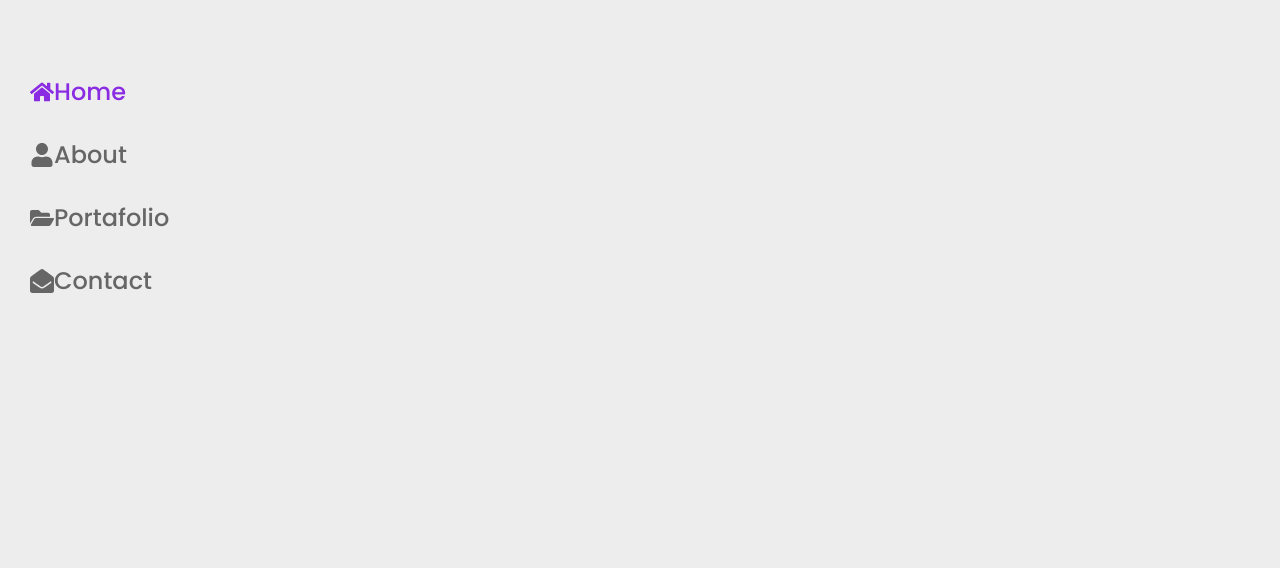
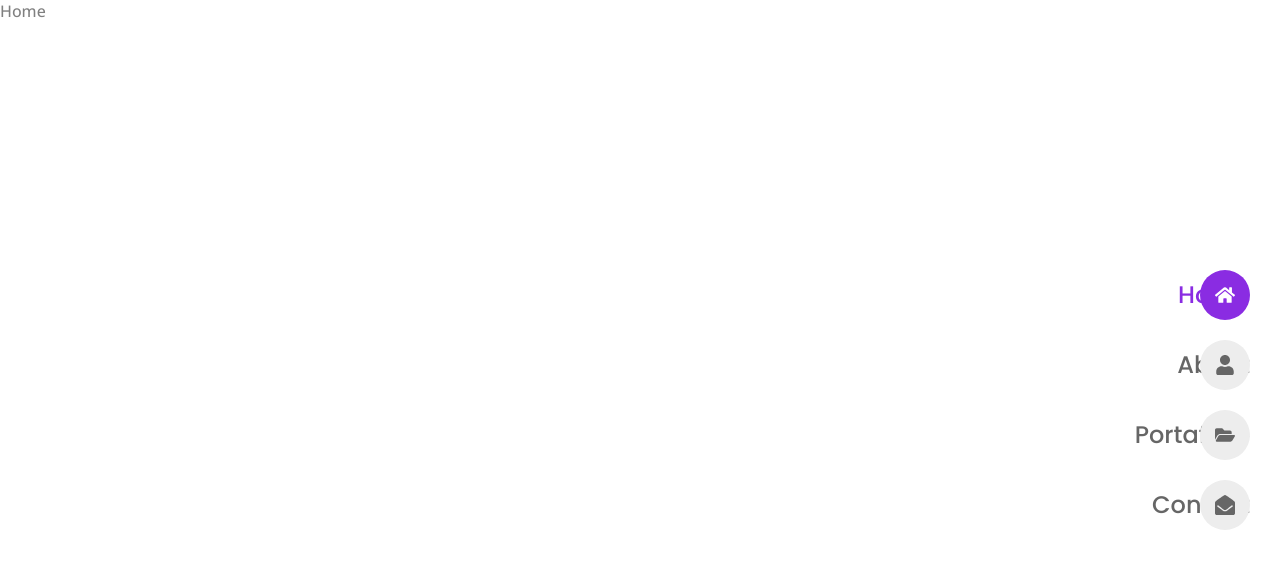
Before and after one commit to Djeyco/Portafolio-React, a React (Vite) app: page / in a window 1280 px wide. Shown: the top 568 px of the page. Built offline with nearby package versions, Linux system fonts and the light colour scheme.

Commit message:
Menu_1.0

```diff
--- a/src/components/Navbar.jsx
+++ b/src/components/Navbar.jsx
@@ -1,24 +1,27 @@
-import React from 'react'
+import React, { useState } from 'react'
 import { NavLink } from 'react-router-dom'
 import { links } from '../data'
 import "./navbar.css"
 
 const Navbar = () => {
+  const [showMenu, setShowMenu] = useState(false);
+
   return (
-    <nav className="nav">
-      <div className="nav__menu">
-        <ul className="nav__list">
+    <nav className='nav'>
+      <div className={`${showMenu ? 'nav__menu show-menu' : 'nav__menu'}`}>
+        <ul className='nav__list'>
           {links.map(({name, icon, path}, index) => {
             return(
-              <li className="nav__item" key={index}>
+              <li className='nav__item' key={index}>
                 <NavLink
                 to={path}
                 className={({isActive}) =>
                 isActive ? 'nav__link active-nav' : 'nav__link'
                 }
+                  onClick={() => setShowMenu(!showMenu)}
               >
                   {icon}
-                  <h3 className="nav__name">{name}</h3>
+                  <h3 className='nav__name'>{name}</h3>
                 </NavLink>
               </li>
             )
@@ -26,7 +29,7 @@
         </ul>
       </div>
 
-      <div className="nav__toggle">
+      <div className={`${showMenu ? 'nav__toggle animate-toggle' : 'nav__toggle'}`} onClick={() => setShowMenu(!showMenu)}>
         <span></span>
         <span></span>
         <span></span>
--- a/src/components/navbar.css
+++ b/src/components/navbar.css
@@ -1,10 +1,15 @@
 .nav__menu {
     position: fixed;
     inset-block: 0;
-    left: 0;
+    left: -100%;
     background-color: var(--container-color);
     width: 100%;
     padding: 60px 30px;
+    transition: all 0.5s cubic-bezier(0.77, 0.2, 0.05, 1);
+}
+
+.show-menu {
+    left: 0;
 }
 
 .nav__link {
@@ -29,3 +34,109 @@
 .active-nav .nav__name {
     color: var(--first-color);
 }
+
+.nav__toggle {
+    position: fixed;
+    top: 30px;
+    right: 30px;
+    width: 40px;
+    height: 40px;
+    border-radius: 5px;
+    background-color: var(--container-color);
+    padding: 12px 10px;
+}
+
+.nav__toggle span {
+    display: block;
+    width: 20px;
+    height: 2px;
+    border-radius: 2px;
+    background-color: var(--title-color);
+    margin-bottom: 5px;
+}
+
+.animate-toggle span:first-child {
+    transform: rotate(45deg) translate(6px, 4px);
+}
+
+.animate-toggle span:nth-child(2) {
+    display: none;
+}
+
+.animate-toggle span:last-child {
+    transform: rotate(-45deg) translate(1px, 1px);
+}
+
+@media screen and (min-width: 1024px) {
+    .nav__menu {
+        all: unset;
+    }
+
+    .nav__toggle {
+        display: none;
+    }
+
+    .nav {
+        position: fixed;
+        inset-block: 0;
+        right: 30px;
+        display: flex;
+        align-items: center;
+    }
+
+    .nav__item {
+        margin-block: 20px;
+    }
+
+    .nav__link {
+        padding: 0;
+        border-bottom: none;
+        background-color: var(--container-color);
+        width: 50px;
+        height: 50px;
+        border-radius: 50%;
+        position: relative;
+    }
+
+    .nav__icon {
+        font-size: 20px;
+        margin-inline: auto;
+    }
+
+    .nav__name {
+        position: absolute;
+        top: 0;
+        right: 0;
+        background-color: var(--first-color);
+        height: 100%;
+        line-height: 50px;
+        padding-inline: 30px 25px;
+        border-radius: 30px;
+        font-size: var(--small-font-size);
+        color: var(--text-white);
+        opacity: 0;
+        visibility: hidden;
+        z-index: -1;
+        transition: all 0.3s ease;
+    }
+
+    .nav__link:hover .nav__name {
+        right: 27px;
+        color: var(--text-white);
+        opacity: 1;
+        visibility: visible;
+        border-radius: 30px 0 0 30px;
+    }
+
+    .nav__link:hover,
+    .active-nav {
+        background-color: var(--first-color);
+    }
+
+    .nav__link:hover .nav__icon,
+    .active-nav .nav__icon {
+        color: var(--text-white);
+    }
+
+
+}
```
